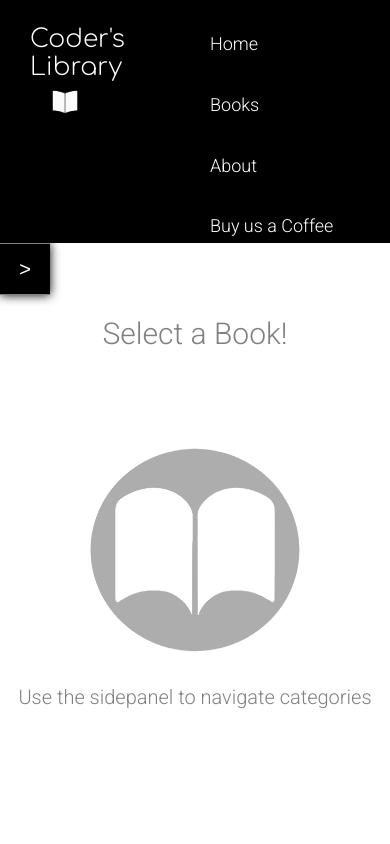
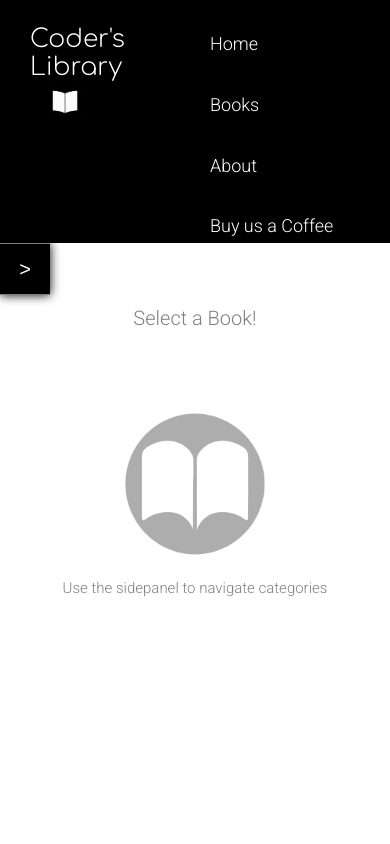
Before and after one commit to PaoloGuimalan/coderslibrary, a React (Create React App) app: page /books in a window 390 px wide. Shown: the top 844 px of the page. Built offline with nearby package versions, Linux system fonts and the light colour scheme.

Commit message:
first commit

```diff
--- a/src/Components/jsx/Books.js
+++ b/src/Components/jsx/Books.js
@@ -29,13 +29,26 @@ function Books() {
                     <tbody>
                         <tr>
                             <td>
-                                <p id='prev_label'>Select a Book!</p>
+                                <motion.p
+                                    animate={{
+                                        fontSize: window.innerWidth < 768 ? "20px" : "30px"
+                                    }}
+                                id='prev_label'>Select a Book!</motion.p>
                             </td>
                         </tr>
                         <tr>
                             <td>
-                                <img src={Book} id='book_logo'></img>
-                                <p id='note'>Use the sidepanel to navigate categories</p>
+                                <motion.img
+                                    animate={{
+                                        width: window.innerWidth < 768 ? "200px" : "300px",
+                                        height: window.innerWidth < 768 ? "160px" : "230px"
+                                    }}
+                                src={Book} id='book_logo'></motion.img>
+                                <motion.p
+                                    animate={{
+                                        fontSize: window.innerWidth < 768 ? "15px" : "20px"
+                                    }}
+                                 id='note'>Use the sidepanel to navigate categories</motion.p>
                             </td>
                         </tr>
                     </tbody>
```
